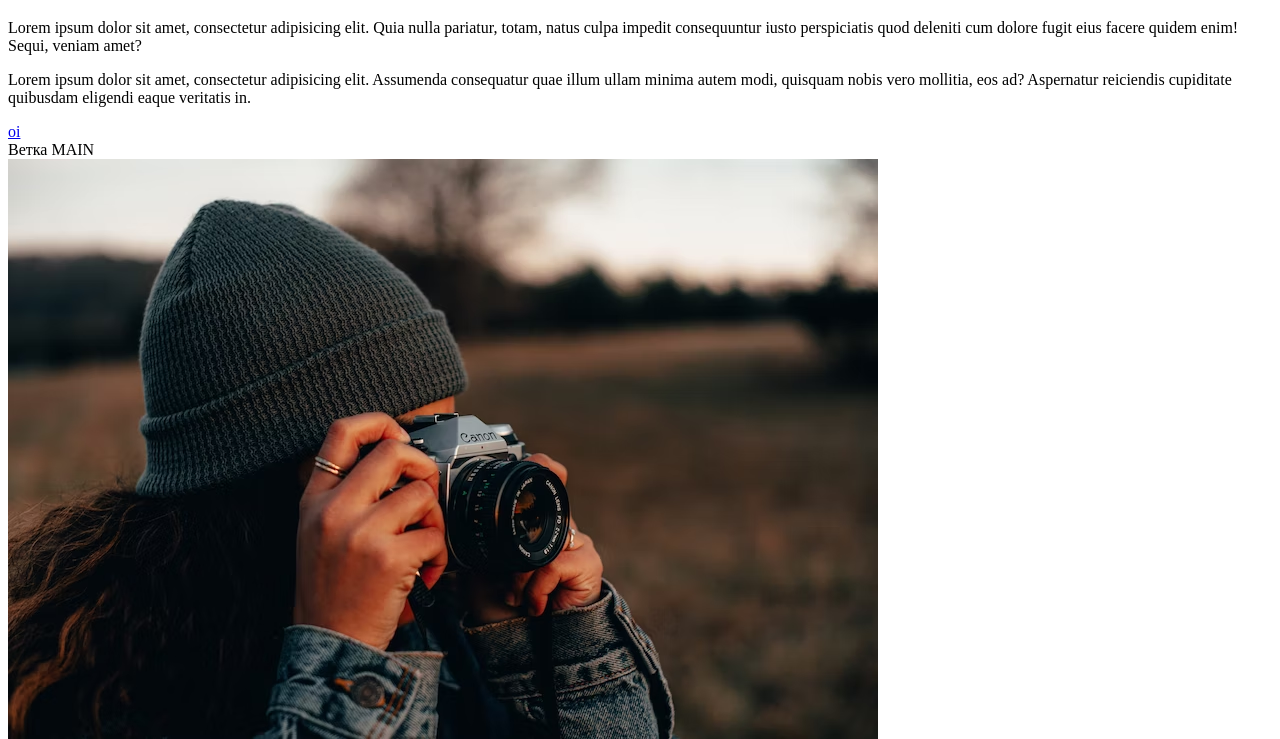
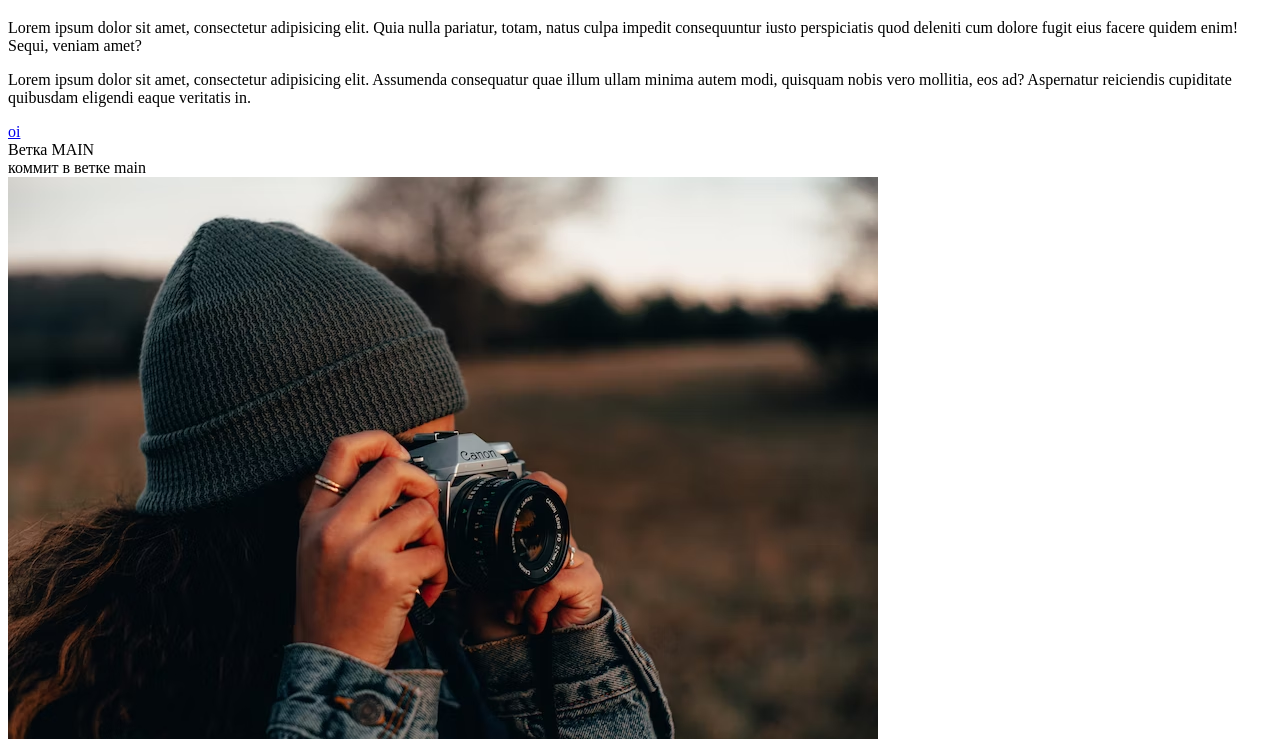
Before and after one commit to Samy4-byte/super, a plain HTML site: page index.html in a window 1280 px wide. Shown: the part 61-800 px from the top of the page. Drawn offline with Linux system fonts and the light colour scheme.

Commit message:
commit main

```diff
--- a/index.html
+++ b/index.html
@@ -14,6 +14,7 @@
     <p>Lorem ipsum dolor sit amet, consectetur adipisicing elit. Assumenda consequatur quae illum ullam minima autem modi, quisquam nobis vero mollitia, eos ad? Aspernatur reiciendis cupiditate quibusdam eligendi eaque veritatis in.</p>
     <a href="#">oi</a>
     <div>Ветка MAIN</div>
+    <div>коммит в ветке main</div>
 
     <img src="./images/1.avif" alt="">
     <img src="/images/2.avif" alt="">
```
